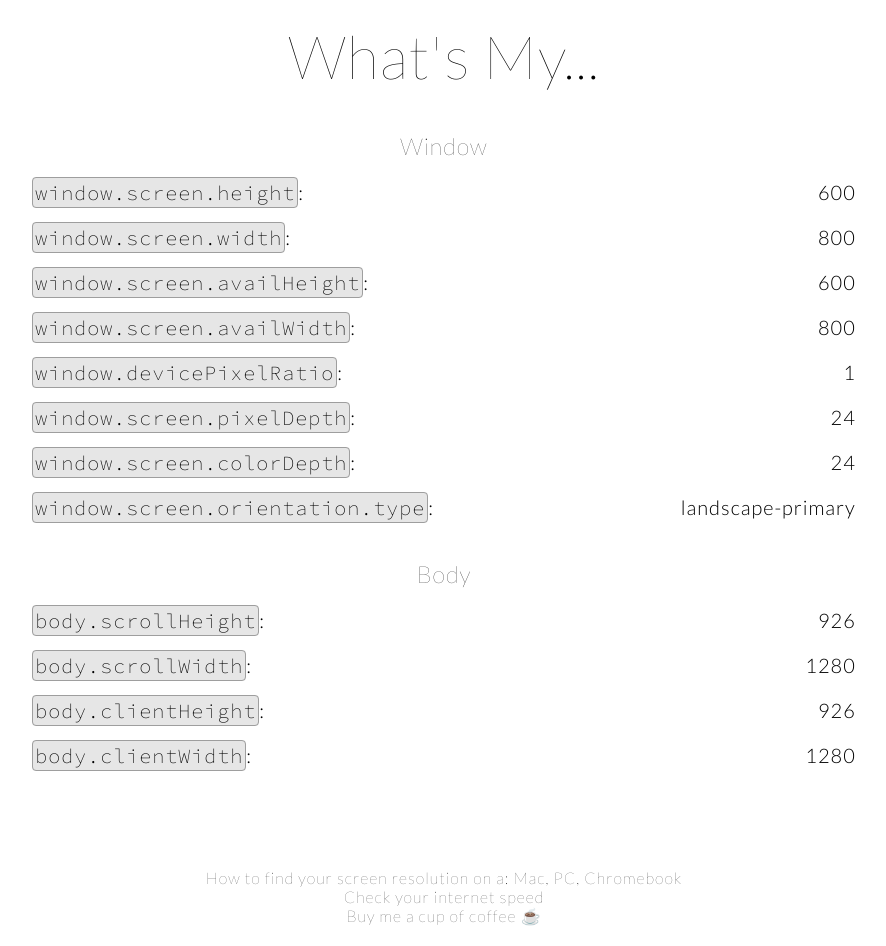
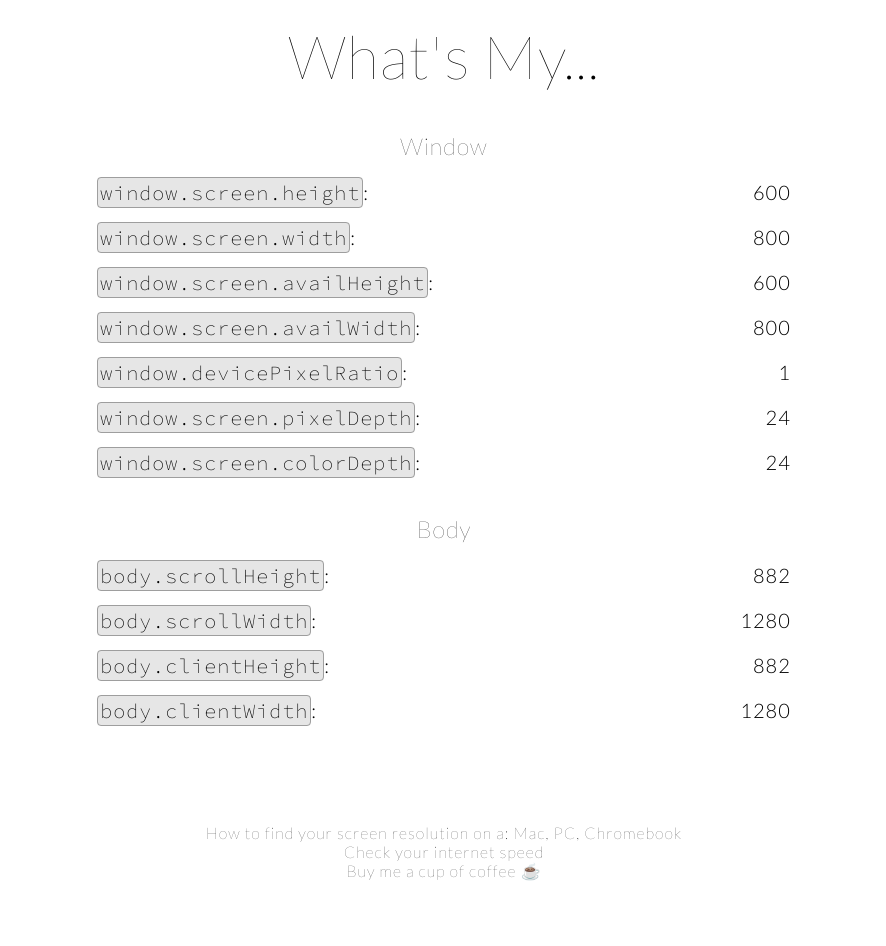
Before and after one commit to KeithBillings/whats-my, a Next.js app: page / in a window 1280 px wide. Shown: the whole page, without its empty margins (196-1082 px from the left). After the commit the page ends 901 px from the top, so only its background shows below. Built offline with nearby package versions, Linux system fonts and the light colour scheme.

Commit message:
remove screen orientation row for stylistic purposes

```diff
--- a/components/WindowInfo.js
+++ b/components/WindowInfo.js
@@ -58,7 +58,7 @@ export default function WindowInfo() {
 				<WindowInfoRow name={"window.devicePixelRatio"} value={windowDevicePixelRatio} />
 				<WindowInfoRow name={"window.screen.pixelDepth"} value={windowDevicePixelDepth} />
 				<WindowInfoRow name={"window.screen.colorDepth"} value={windowColorDepth} />
-				<WindowInfoRow name={"window.screen.orientation.type"} value={windowScreenOrientation} />
+				{/* <WindowInfoRow name={"window.screen.orientation.type"} value={windowScreenOrientation} /> */}
 			</section>
 
 			<section>
```
